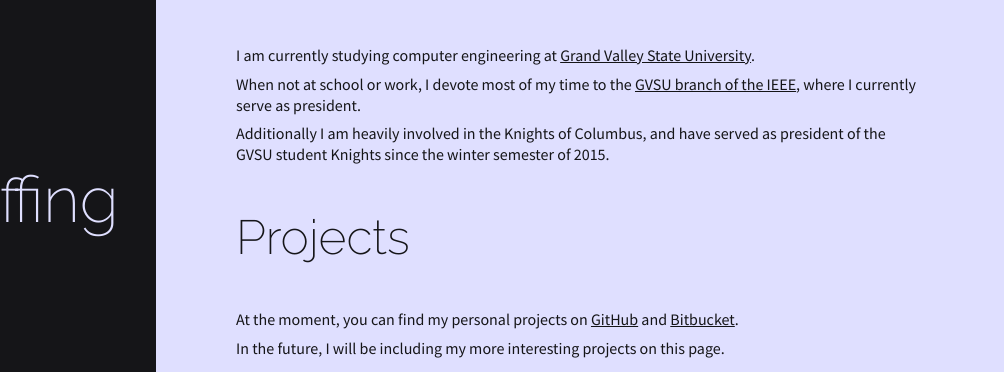
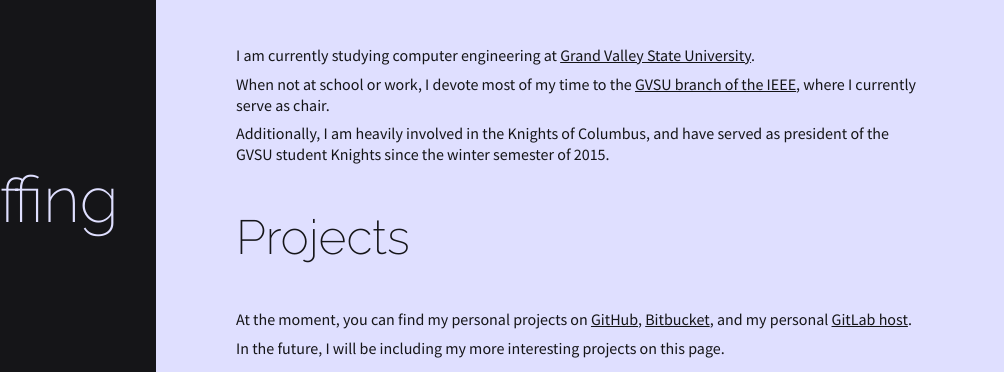
Before and after one commit to ruffinge/ruffinge.github.io, a plain HTML site: page index.html in a window 1280 px wide. Shown: the part 131-503 px from the top of the page, 276-1280 px from the left. Drawn offline with Linux system fonts and the light colour scheme.

Commit message:
Added link to personal git host.

```diff
--- a/index.html
+++ b/index.html
@@ -14,6 +14,7 @@
             <ul class="contact">
                 <li><a href="mailto:ethan@ethanruffing.com"><i class="icon-mail"></i>ethan@ethanruffing.com</a></li>
                 <!--<li><a href="tel:5555555555"><i class="icon-phone"></i>(555) 555-5555</a></-->
+                <!--<li><a href=https://git.ethanruffing.com/public"><i class="icon-gitlab"></i>GitLab Host</a></li>-->
                 <li><a href="https://github.com/ruffinge/"><i class="icon-github"></i>GitHub /ruffinge</a></li>
                 <li><a href="https://bitbucket.org/eruffing/"><i class="icon-bitbucket"></i>Bitbucket /eruffing</a></li>
                 <li><a href="https://www.linkedin.com/in/ethan-ruffing-970340a8"><i class="icon-linkedin"></i>LinkedIn</a></li>
@@ -24,11 +25,16 @@
     <article>
         <h2>About</h2>
         <p>I am currently studying computer engineering at <a href="https://www.gvsu.edu/">Grand Valley State University</a>.</p>
-        <p>When not at school or work, I devote most of my time to the <a href="http://ieee-gvsu.org/">GVSU branch of the IEEE</a>, where I currently serve as president.</p>
-        <p>Additionally I am heavily involved in the Knights of Columbus, and have served as president of the GVSU student Knights since the winter semester of 2015.</p>
+        <p>When not at school or work, I devote most of my time to the <a href="http://ieee-gvsu.org/">GVSU branch of the IEEE</a>, where I currently serve as chair.</p>
+        <p>Additionally, I am heavily involved in the Knights of Columbus, and have served as president of the GVSU student Knights since the winter semester of 2015.</p>
 
         <h2>Projects</h2>
-        <p>At the moment, you can find my personal projects on <a href="https://github.com/ruffinge/">GitHub</a> and <a href="https://bitbucket.org/eruffing/">Bitbucket</a>.</p>
+        <p>
+        	At the moment, you can find my personal projects on
+        	<a href="https://github.com/ruffinge/">GitHub</a>,
+        	<a href="https://bitbucket.org/eruffing/">Bitbucket</a>, and my
+        	personal <a href="https://git.ethanruffing.com/public">GitLab host</a>.
+        </p>
         <p>In the future, I will be including my more interesting projects on this page.</p>
 
         <!--<section>
```
